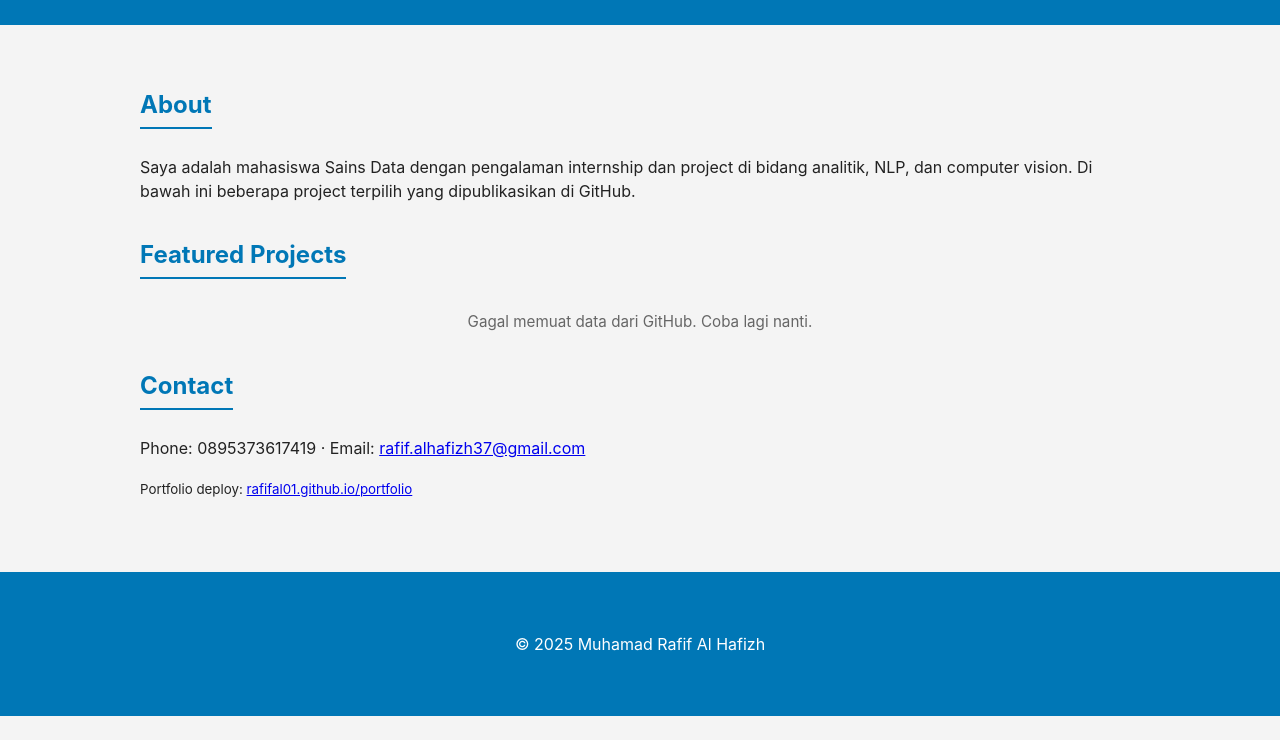
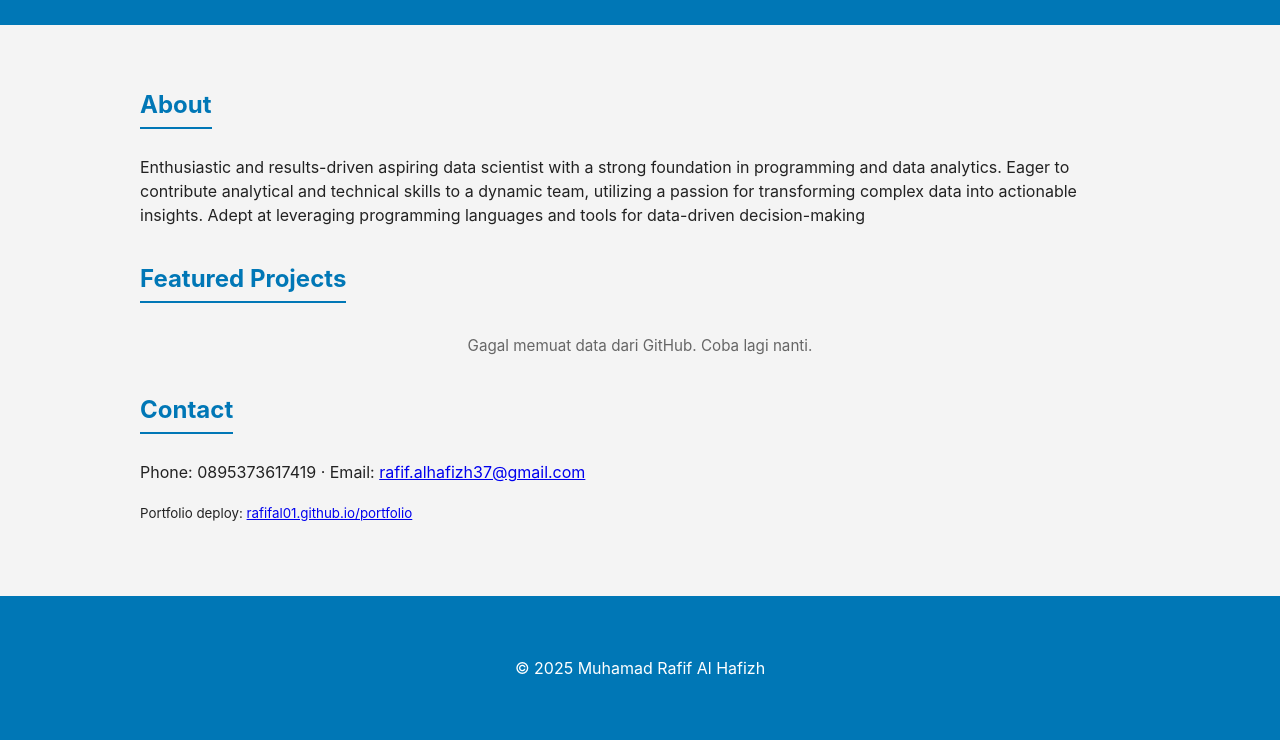
Before and after one commit to Rafifal01/portfolio, a plain HTML site: page index.html in a window 1280 px wide. Shown: the part 196-936 px from the top of the page. Before the commit the page ends 912 px from the top, so only its background shows below. Drawn offline with Linux system fonts and the light colour scheme; no server answers.

Commit message:
update bio

```diff
--- a/index.html
+++ b/index.html
@@ -28,7 +28,9 @@
     <!-- ABOUT -->
     <section id="about">
       <h2>About</h2>
-      <p>Saya adalah mahasiswa Sains Data dengan pengalaman internship dan project di bidang analitik, NLP, dan computer vision. Di bawah ini beberapa project terpilih yang dipublikasikan di GitHub.</p>
+      <p>Enthusiastic and results-driven aspiring data scientist with a strong foundation in programming and data
+analytics. Eager to contribute analytical and technical skills to a dynamic team, utilizing a passion for
+transforming complex data into actionable insights. Adept at leveraging programming languages and tools for data-driven decision-making</p>
     </section>
 
     <!-- PROJECTS -->
```
